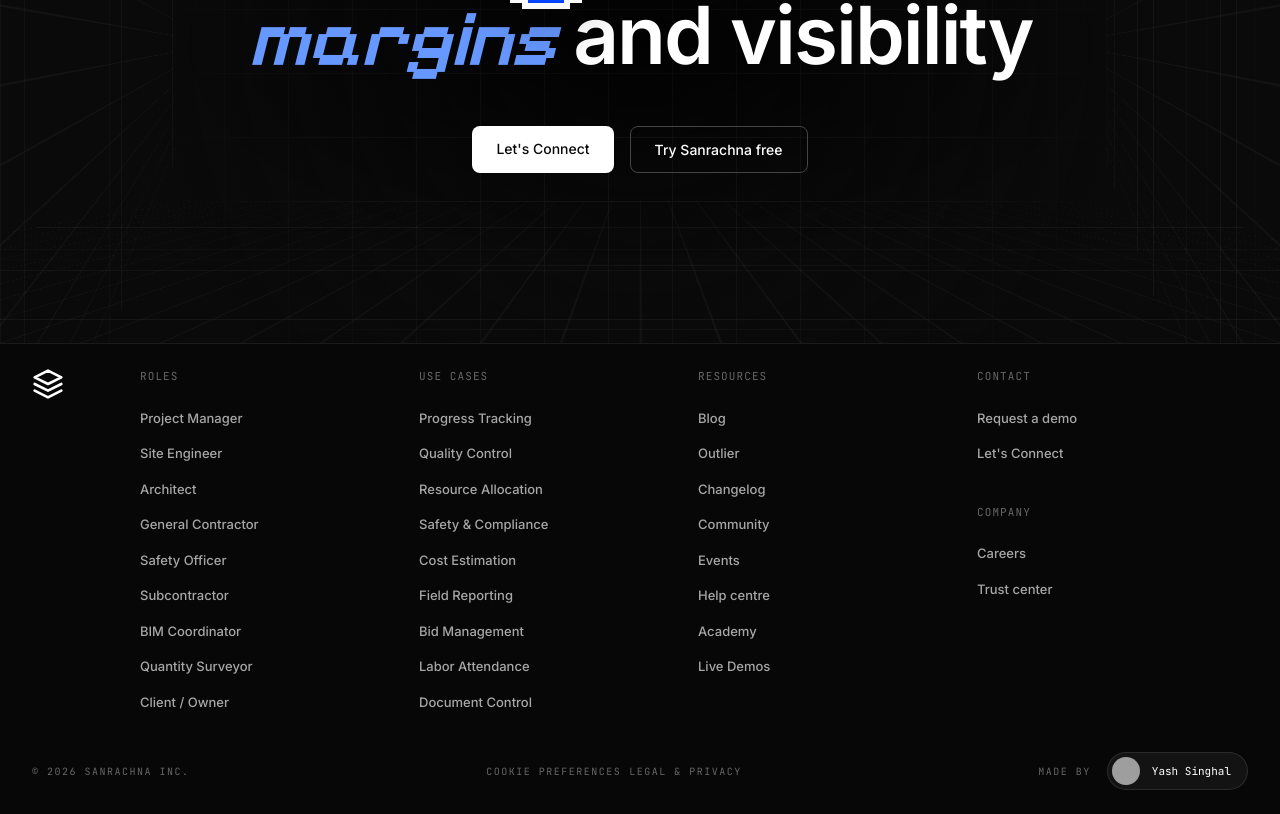
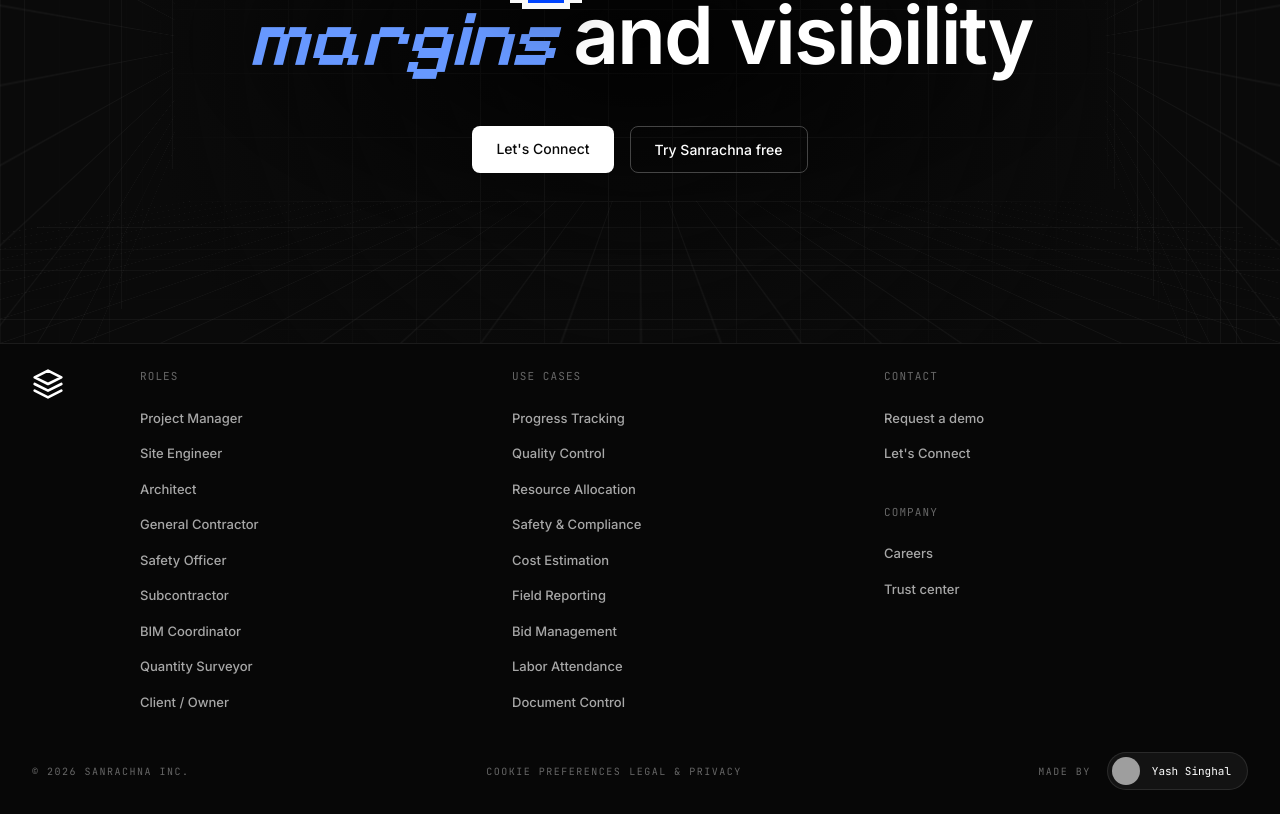
Before and after one commit to yashsinghal1234/sanrachna_final, a React (Vite) app in the folder frontend-v2/: page / in a window 1280 px wide. Shown: the part 8631-9445 px from the top of the page. Built offline with nearby package versions, Linux system fonts and the light colour scheme; no server answers; grey boxes are pictures that could not be loaded.

Commit message:
chore: remove resources column from footer since it's a side project

```diff
--- a/frontend-v2/src/pages/LandingPage.tsx
+++ b/frontend-v2/src/pages/LandingPage.tsx
@@ -1015,7 +1015,7 @@
                 </svg>
             </div>
 
-            <div className="flex-1 grid grid-cols-2 md:grid-cols-4 gap-8 text-ash">
+            <div className="flex-1 grid grid-cols-2 md:grid-cols-3 gap-8 text-ash">
 
                {/* ROLES */}
                <div className="flex flex-col gap-4">
@@ -1045,18 +1045,6 @@
                  <Link to="/signup" className="footer-link">Document Control</Link>
                </div>
 
-               {/* RESOURCES */}
-               <div className="flex flex-col gap-4">
-                   <div className="text-[11px] font-mono tracking-[0.1em] text-ash/60 mb-2 uppercase">Resources</div>
-                   <Link to="#" className="footer-link">Blog</Link>
-                   <Link to="#" className="footer-link">Outlier</Link>
-                   <Link to="#" className="footer-link">Changelog</Link>
-                   <Link to="#" className="footer-link">Community</Link>
-                   <Link to="#" className="footer-link">Events</Link>
-                   <Link to="#" className="footer-link">Help centre</Link>
-                   <Link to="#" className="footer-link">Academy</Link>
-                   <Link to="#" className="footer-link">Live Demos</Link>
-               </div>
 
                {/* CONTACT & COMPANY */}
                <div className="flex flex-col gap-10">
```
